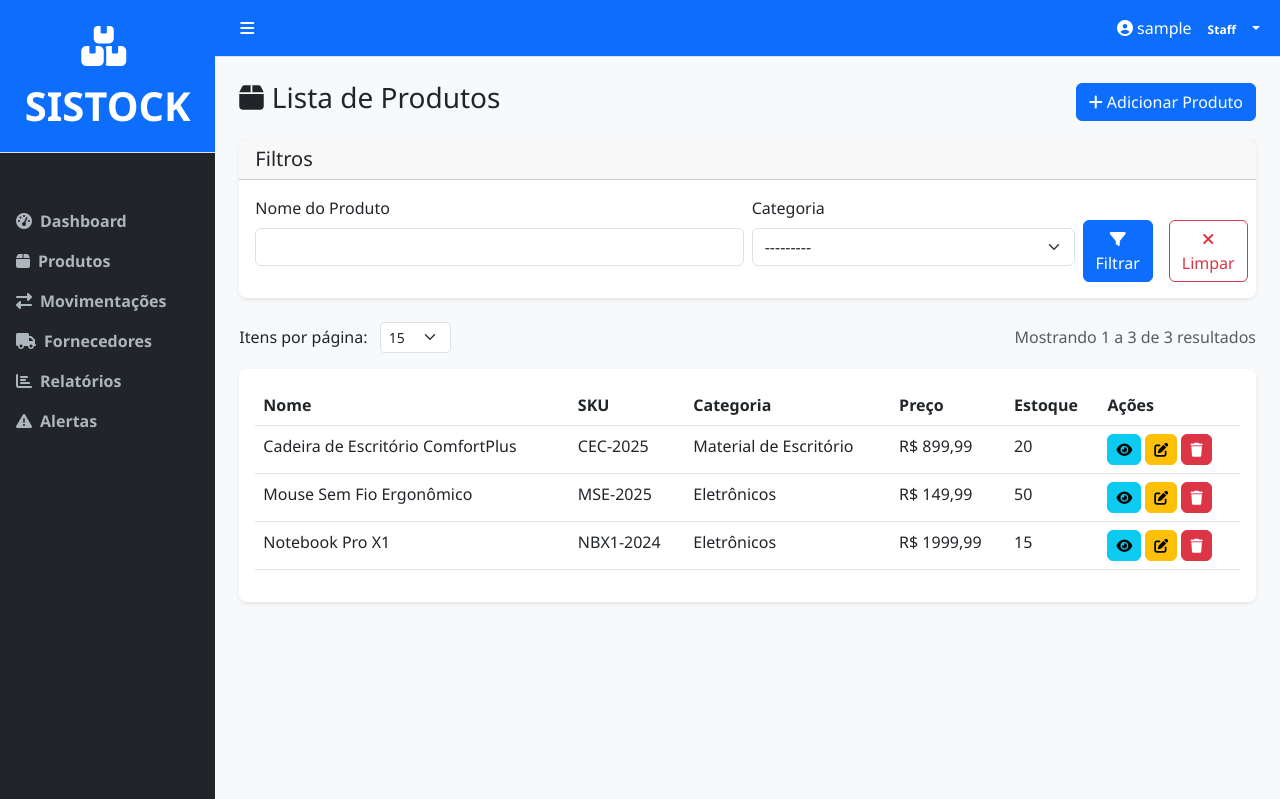
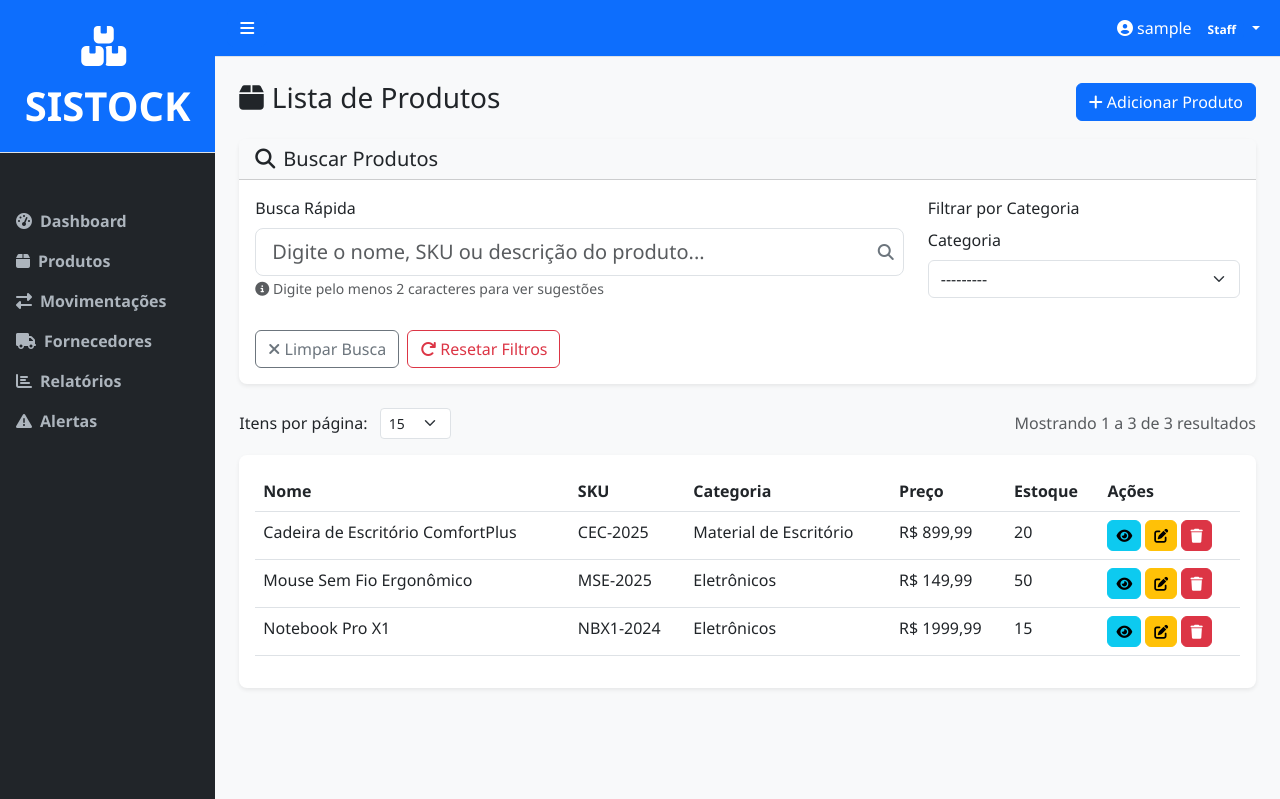
Before and after one commit to mateus-s-a/SISTOCK, a Django app: page /products/ in a window 1280 px wide. Shown: the top 799 px of the page. Run offline with Django 5.2, Linux system fonts and the light colour scheme; the visitor is signed in with stand-in values (Sample User, id 1); data comes from the database, SQL or seed files in the repository; parts of the project's set-up code (start-up, migrations or seed data) failed here and were passed over; some libraries are stand-ins or nearby versions.

Commit message:
refactor(templates): Implementa novo Autocomplete filtro nos Templates Product Supplier

```diff
--- a/apps/products/templates/products/product_list.html
+++ b/apps/products/templates/products/product_list.html
@@ -17,28 +17,49 @@
         {% endif %}
     </div>
 
-    <!-- Filtros -->
+    <!-- NOVA SEARCHBAR COM AUTOCOMPLETE -->
     <div class="card mb-4">
-        <div class="card-header">
-            <h5 class="mb-0">Filtros</h5>
+        <div class="card-header bg-light">
+            <h5 class="mb-0">
+                <i class="fas fa-search me-2"></i>Buscar Produtos
+            </h5>
         </div>
         <div class="card-body">
-            <form method="get" class="row g-2">
-                <div class="col-md-6">
-                    {{ filter.form.name|as_crispy_field }}
+            <div class="row">
+                <!-- Searchbar Principal -->
+                <div class="col-md-8 mb-3">
+                    <label class="form-label">Busca Rápida</label>
+                    <input
+                        type="text"
+                        id="productSearch"
+                        class="form-control form-control-lg"
+                        placeholder="Digite o nome, SKU ou descrição do produto..."
+                        autocomplete="off"
+                    >
+                    <small class="text-muted">
+                        <i class="fas fa-info-circle"></i>
+                        Digite pelo menos 2 caracteres para ver sugestões
+                    </small>
                 </div>
-                <div class="col-md-4">
-                    {{ filter.form.category|as_crispy_field }}
+
+                <!-- Filtro por Categoria (mantém o filtro existente) -->
+                <div class="col-md-4 mb-3">
+                    <form method="get" id="categoryFilterForm">
+                        <label class="form-label">Filtrar por Categoria</label>
+                        {{ filter.form.category|as_crispy_field }}
+                    </form>
                 </div>
-                <div class="col-md-2 d-flex align-items-end gap-2">
-                    <button type="submit" class="btn btn-primary w-100 me-2">
-                        <i class="fas fa-filter"></i> Filtrar
-                    </button>
-                    <a href="{% url "products:product_list" %}" class="btn btn-outline-danger w-100">
-                        <i class="fas fa-times"></i> Limpar
-                    </a>
-                </div>
-            </form>
+            </div>
+
+            <!-- Botões de Ação -->
+            <div class="d-flex gap-2">
+                <button type="button" class="btn btn-outline-secondary" onclick="clearSearch()">
+                    <i class="fas fa-times"></i> Limpar Busca
+                </button>
+                <a href="{% url 'products:product_list' %}" class="btn btn-outline-danger">
+                    <i class="fas fa-redo"></i> Resetar Filtros
+                </a>
+            </div>
         </div>
     </div>
 
@@ -155,4 +176,79 @@
     </nav>
     {% endif %}
 </div>
+
 {% endblock %}
+
+
+
+
+{% block extra_js %}
+
+<script>
+document.addEventListener('DOMContentLoaded', function() {
+    // Inicializa autocomplete para produtos
+    const productSearchInput = document.getElementById('productSearch');
+
+    if (productSearchInput) {
+        const autocomplete = new Autocomplete(productSearchInput, '{% url "products:product_autocomplete" %}', {
+            minChars: 2,
+            debounceTime: 300,
+
+            // Formata cada resultado
+            formatResult: function(result, query) {
+                const highlightText = (text) => {
+                    const regex = new RegExp(`(${query})`, 'gi');
+                    return text.replace(regex, '<span class="highlight">$1</span>');
+                };
+
+                // Badge de estoque
+                let stockBadge = '';
+                if (result.stock <= 0) {
+                    stockBadge = '<span class="badge bg-danger ms-2">Sem estoque</span>';
+                } else if (result.stock < 10) {
+                    stockBadge = '<span class="badge bg-warning text-dark ms-2">Estoque baixo</span>';
+                } else {
+                    stockBadge = '<span class="badge bg-success ms-2">Disponível</span>';
+                }
+
+                return `
+                    <div class="autocomplete-item-title">
+                        ${highlightText(result.name)} ${stockBadge}
+                    </div>
+                    <div class="autocomplete-item-subtitle">
+                        <span class="text-muted">SKU:</span> <code>${result.sku}</code> |
+                        <span class="text-muted">Categoria:</span> ${result.category} |
+                        <span class="text-muted">Preço:</span> R$ ${result.price.toFixed(2)} |
+                        <span class="text-muted">Estoque:</span> ${result.stock} un.
+                    </div>
+                `;
+            },
+
+            // Ação ao selecionar
+            onSelect: function(result) {
+                // Redireciona para detalhes do produto
+                window.location.href = result.url;
+            }
+        });
+    }
+
+    // Auto-submit do filtro de categoria
+    const categorySelect = document.querySelector('select[name="category"]');
+    if (categorySelect) {
+        categorySelect.addEventListener('change', function() {
+            document.getElementById('categoryFilterForm').submit();
+        });
+    }
+});
+
+// Função para limpar busca
+function clearSearch() {
+    document.getElementById('productSearch').value = '';
+    const results = document.querySelector('.autocomplete-results');
+    if (results) {
+        results.classList.remove('show');
+    }
+}
+</script>
+
+{% endblock extra_js %}
--- a/templates/base.html
+++ b/templates/base.html
@@ -16,6 +16,7 @@
 
     <!-- Custom CSS -->
     <link rel="stylesheet" href="{% static 'css/base.css' %}">
+    <link rel="stylesheet" href="{% static 'css/autocomplete.css' %}">
 
     {% block extra_css %}{% endblock %}
 </head>
@@ -56,6 +57,8 @@
 
     <!-- Custom JS -->
     <script src="{% static 'js/main.js' %}"></script>
+    <!-- AutoComplete JS -->
+    <script src="{% static 'js/autocomplete.js' %}"></script>
 
     {% block extra_js %}{% endblock %}
 </body>
```
Also changed, not shown: apps/suppliers/templates/suppliers/supplier_list.html (+71 -38 lines), 1 other file.
